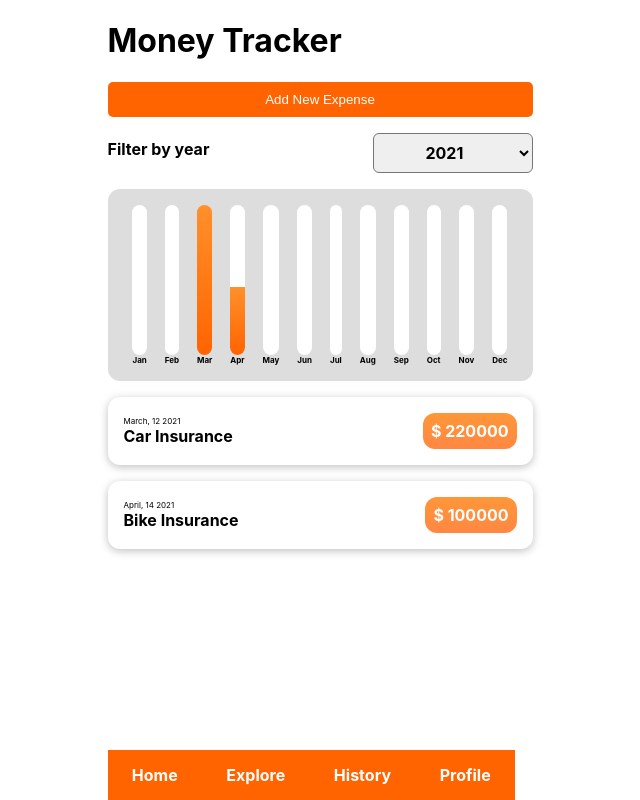
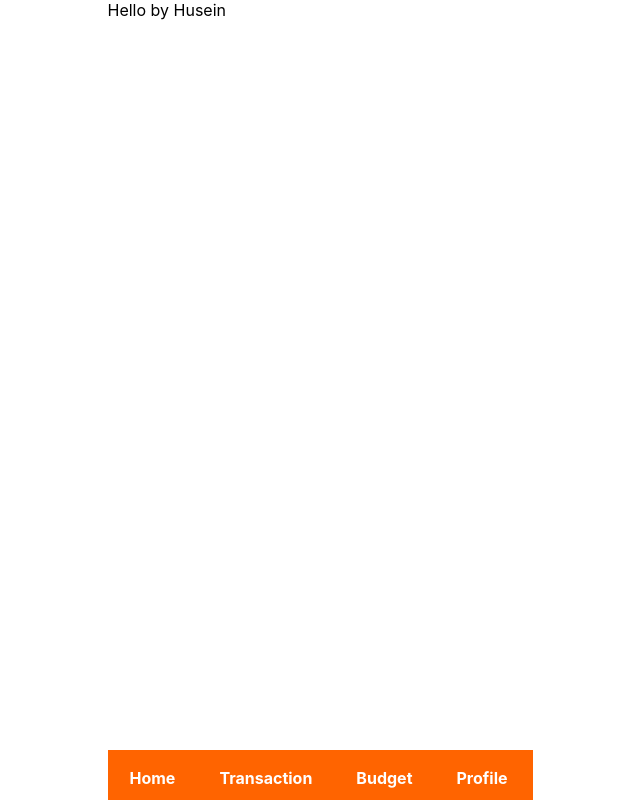
Before and after one commit to huseindra/crash-course-react-ts, a React (Create React App) app: page /about in a window 1280 px wide. Shown: the whole page, without its empty margins (320-960 px from the left). Built offline with nearby package versions, Linux system fonts and the light colour scheme.

Commit message:
add new router dom into app

```diff
--- a/package.json
+++ b/package.json
@@ -12,6 +12,7 @@
     "hoist-non-react-statics": "^3.3.2",
     "react": "^17.0.2",
     "react-dom": "^17.0.2",
+    "react-router-dom": "^6.0.2",
     "react-scripts": "4.0.3",
     "styled-components": "^5.3.3",
     "typescript": "^4.1.2",
--- a/src/App.tsx
+++ b/src/App.tsx
@@ -1,78 +1,16 @@
-import React, { useEffect, useState } from 'react';
-
-import { Container, Main } from './assets/styles/global';
-import Expense from './components/Expense/Expense';
-import NewExpense from './components/NewExpense/NewExpense';
-import BottomNavigation from './components/UI/BottomNavigation/BottomNavigation';
+import { Routes, Route } from "react-router-dom";
+import AboutPage from "./pages/AboutPage";
+import HomePage from "./pages/HomePage";
 
 
-const dummyData = [
-  {
-    id:1,
-    date:new Date(2021, 2, 12),
-    title: "Car Insurance",
-    amount: 220000
-  },
-  {
-    id:2,
-    date:new Date(2021, 3, 14),
-    title: "Bike Insurance",
-    amount: 100000
-  },
-  {
-    id:3,
-    date:new Date(2020, 7, 14),
-    title: "Motorcyle Insurance",
-    amount: 120000
-  },
-  {
-    id:4,
-    date:new Date(2020, 4, 4),
-    title: "Seblak Jaletot",
-    amount: 120000
-  }
-  ,
-  {
-    id:5,
-    date:new Date(2020, 2, 24),
-    title: "Bus Insurance",
-    amount: 120000
-  }
-]
-
 const App = () => {
-  const [expenses, setExpenses] = useState(dummyData)
-  const [isLoading, setIsLoading] = useState(true);
 
 
-  useEffect(() => {
-    setIsLoading(false)
-
-  },[])
-  const addExpense = (expense:any) => {
-    setExpenses((prevExpenses) => {
-      return [ expense, ...prevExpenses]
-    })
-  }
-
   return (
-    <Container>
-    <Main>
-      <header className="App-header">
-        <h1>Money Tracker</h1>
-      </header>
-      {/* section for input  */}
-      <section>
-          <NewExpense onAddExpense={addExpense}/>
-      </section>
-
-      {/* section for contents */}
-      <section>
-        <Expense isLoading={isLoading} items={expenses} />
-      </section>
-      <BottomNavigation />
-    </Main>
-    </Container>
+    <Routes>
+      <Route path="/" element={<HomePage />} />
+      <Route path="about" element={<AboutPage />} />
+    </Routes>
   );
 }
 
--- a/src/assets/styles/global.ts
+++ b/src/assets/styles/global.ts
@@ -33,7 +33,7 @@ export const Container = styled.div `
     display:flex;
     justify-content:center;
     @media(max-width:768px){
-        margin: 0 10%;
+        margin: 0%;
      }
 `
 
--- a/src/components/UI/BottomNavigation/BottomNavigation.tsx
+++ b/src/components/UI/BottomNavigation/BottomNavigation.tsx
@@ -8,16 +8,16 @@ const BottomNavigation:React.FC = () => {
         <Navigation>
             <NavigationUl>
                 <NavigationLi>
-                    <NavigationText href="#a">Home</NavigationText>
+                        <NavigationText to="/">Home</NavigationText>
                 </NavigationLi>
                 <NavigationLi>
-                    <NavigationText href="#a">Explore</NavigationText>
+                        <NavigationText to="/">Transaction</NavigationText>
                 </NavigationLi>
                 <NavigationLi>
-                    <NavigationText href="#a">History</NavigationText>
+                        <NavigationText to="/">Budget</NavigationText>
                 </NavigationLi>
                 <NavigationLi>
-                    <NavigationText href="#a">Profile</NavigationText>
+                        <NavigationText to="/about">Profile</NavigationText>
                 </NavigationLi>
             </NavigationUl>
         </Navigation>
--- a/src/components/UI/BottomNavigation/BottomNavigationStyled.ts
+++ b/src/components/UI/BottomNavigation/BottomNavigationStyled.ts
@@ -1,4 +1,5 @@
 import styled from "styled-components";
+import {Link} from 'react-router-dom';
 
 export const Navigation = styled.nav `
     background: rgb(255, 100, 0);
@@ -7,7 +8,7 @@ export const Navigation = styled.nav `
     height:50px;
     position: -webkit-sticky;
 	position: fixed;
-    max-width:425px;
+    width:425px;
 	bottom: 0;
 
 `
@@ -18,11 +19,11 @@ export const NavigationUl = styled.ul `
     padding:0px;
     `
 export const NavigationLi = styled.li`
-    padding: 1.2vw 1.9vw;
+    padding: 18px 22px;
     font-weight: 700;
 `
 
-export const NavigationText = styled.a `
+export const NavigationText = styled(Link) `
     color:#fff;
     text-decoration:none;
 `
--- a/src/index.tsx
+++ b/src/index.tsx
@@ -1,13 +1,13 @@
-import React from 'react';
 import ReactDOM from 'react-dom';
 import './index.css';
 import App from './App';
 import reportWebVitals from './reportWebVitals';
+import { BrowserRouter } from "react-router-dom";
 
 ReactDOM.render(
-  <React.StrictMode>
+  <BrowserRouter>
     <App />
-  </React.StrictMode>,
+  </BrowserRouter>,
   document.getElementById('root')
 );
 
--- /dev/null
+++ b/src/pages/AboutPage.tsx
@@ -0,0 +1,20 @@
+import { Container, Main } from "../assets/styles/global"
+import BottomNavigation from "../components/UI/BottomNavigation/BottomNavigation"
+
+
+const AboutPage:React.FC = () => {
+
+    return (
+        <Container>
+            <Main>
+            <div>
+                Hello by Husein
+            </div>
+            </Main>
+            <BottomNavigation />
+
+        </Container>
+    )
+}
+
+export default AboutPage
--- /dev/null
+++ b/src/pages/HomePage.tsx
@@ -0,0 +1,79 @@
+import React, { useEffect, useState } from 'react';
+
+import { Container, Main } from '../assets/styles/global';
+import Expense from '../components/Expense/Expense';
+import NewExpense from '../components/NewExpense/NewExpense';
+import BottomNavigation from '../components/UI/BottomNavigation/BottomNavigation';
+
+
+const dummyData = [
+  {
+    id:1,
+    date:new Date(2021, 2, 12),
+    title: "Car Insurance",
+    amount: 220000
+  },
+  {
+    id:2,
+    date:new Date(2021, 3, 14),
+    title: "Bike Insurance",
+    amount: 100000
+  },
+  {
+    id:3,
+    date:new Date(2020, 7, 14),
+    title: "Motorcyle Insurance",
+    amount: 120000
+  },
+  {
+    id:4,
+    date:new Date(2020, 4, 4),
+    title: "Seblak Jaletot",
+    amount: 120000
+  }
+  ,
+  {
+    id:5,
+    date:new Date(2020, 2, 24),
+    title: "Bus Insurance",
+    amount: 120000
+  }
+]
+
+const HomePage:React.FC = () => {
+  const [expenses, setExpenses] = useState(dummyData)
+  const [isLoading, setIsLoading] = useState(true);
+
+
+  useEffect(() => {
+    setIsLoading(false)
+
+  },[])
+  const addExpense = (expense:any) => {
+    setExpenses((prevExpenses) => {
+      return [ expense, ...prevExpenses]
+    })
+  }
+
+  return (
+    <Container>
+    <Main>
+      <header className="App-header">
+        <h1>Money Tracker</h1>
+      </header>
+      {/* section for input  */}
+      <section>
+          <NewExpense onAddExpense={addExpense}/>
+      </section>
+
+      {/* section for contents */}
+      <section style={{minHeight:'500px'}}>
+        <Expense isLoading={isLoading} items={expenses} />
+      </section>
+    </Main>
+    <BottomNavigation />
+    </Container>
+  );
+}
+
+export default HomePage;
```
Also changed, not shown: 1 other file (tests, documents, lock files or other folders).
